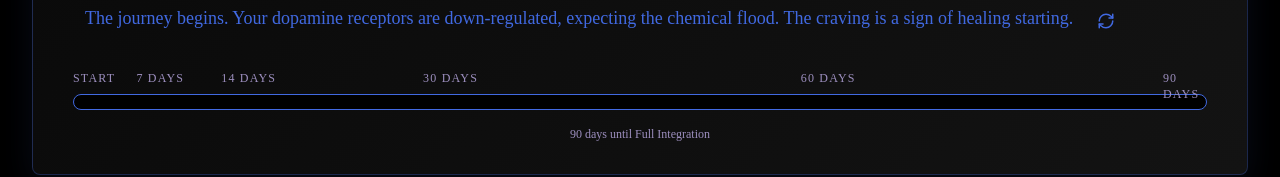
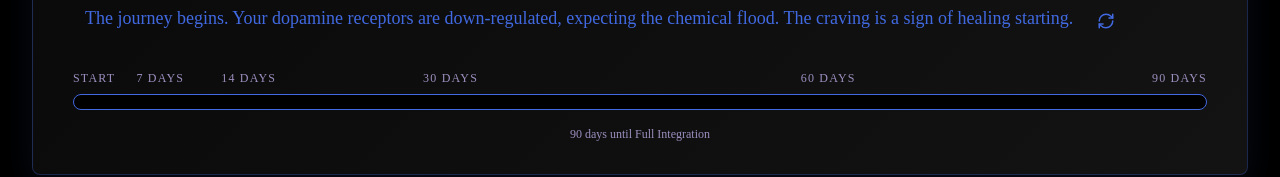
Before and after one commit to aliev2213/Aliev-Generation-One, a React (Vite) app: page / in a window 1280 px wide. Shown: the part 1327-1504 px from the top of the page. Built offline with nearby package versions, Linux system fonts and the light colour scheme.

Commit message:
fix: Prevent timeline label wrapping and ensure proper right alignment for Day 90

```diff
--- a/src/components/Dashboard.tsx
+++ b/src/components/Dashboard.tsx
@@ -389,11 +389,11 @@ export const Dashboard: React.FC = () => {
                                     {MILESTONES.map((m) => (
                                         <div
                                             key={m.day}
-                                            className={`absolute top-0 transform group/marker cursor-help z-10 ${m.day === 0 ? '-translate-x-0' :
-                                                    m.day === 90 ? '-translate-x-[90%]' :
+                                            className={`absolute top-0 transform group/marker cursor-help z-10 whitespace-nowrap ${m.day === 0 ? '-translate-x-0' :
+                                                    m.day === 90 ? '-translate-x-full' :
                                                         '-translate-x-1/2'
                                                 }`}
-                                            style={{ left: m.left }}
+                                            style={{ left: m.day === 90 ? '100%' : m.left }}
                                         >
                                             <div className="text-xs text-lavender uppercase tracking-widest hover:text-white transition-colors">
                                                 {m.label}
```
